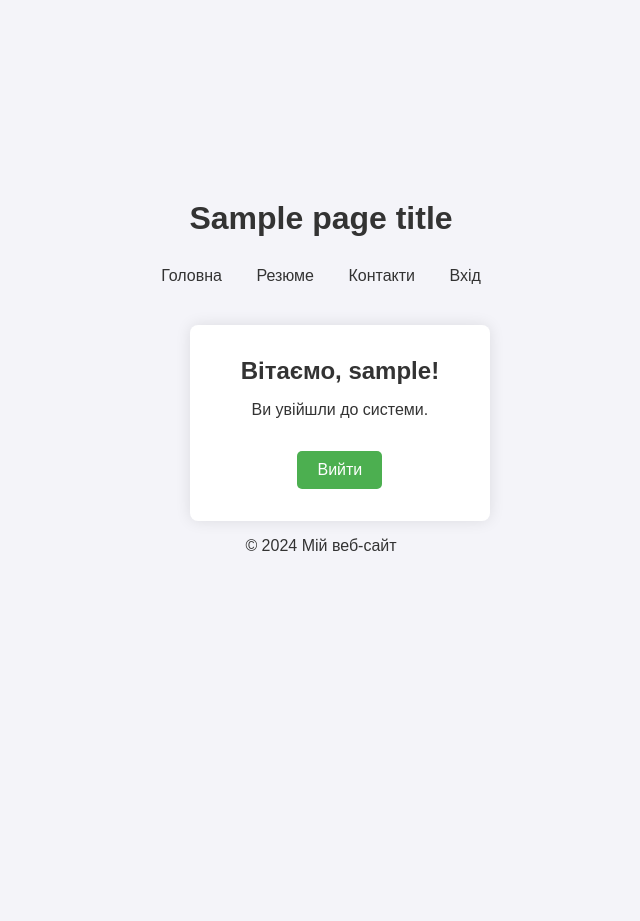
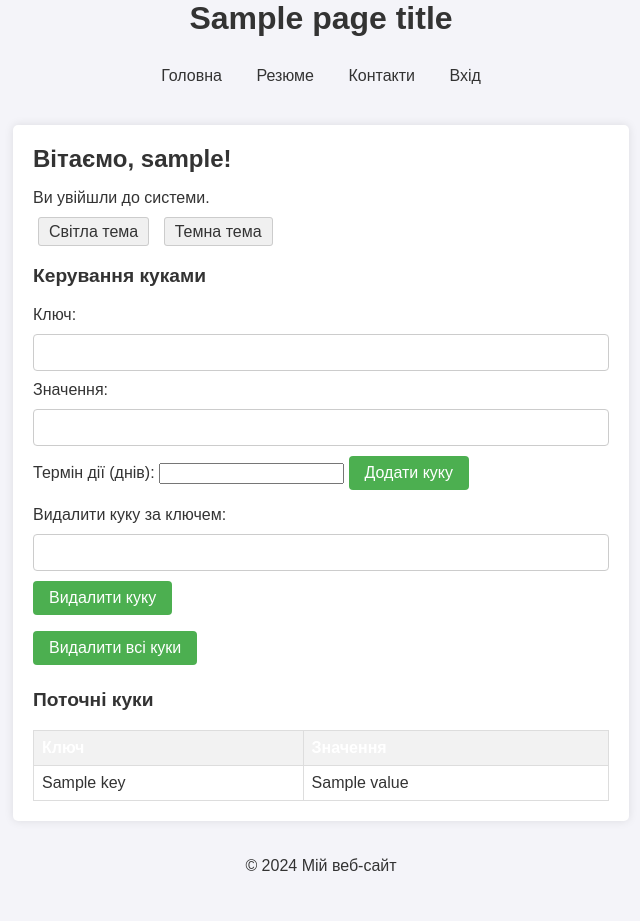
Before and after one commit to bakaipnu/flask-app, a Python web app: template app/users/templates/profile.html in a window 1280 px wide. Shown: the whole page, without its empty margins (319-959 px from the left). Before the commit the page ends 551 px from the top, so only its background shows below. Run offline with Jinja, Linux system fonts and the light colour scheme; the template is opened without the code that fills it: most values are stand-ins (such as "Sample title", 1, 10 or a date in 2020).

Commit message:
feat: added cookie managment and color scheme changing

```diff
--- a/app/static/css/style.css
+++ b/app/static/css/style.css
@@ -102,3 +102,117 @@
     display: inline-block;
     font-size: 1rem;
 }
+
+/* Profile Page Specific Styles */
+.profile-container {
+    background: #fff;
+    padding: 2rem;
+    margin-top: 20px;
+    box-shadow: 0px 0px 15px rgba(0, 0, 0, 0.1);
+    border-radius: 8px;
+    max-width: 600px;
+    margin: auto;
+    text-align: left;
+}
+
+.profile-container h3 {
+    margin-top: 1.5rem;
+    font-size: 1.2rem;
+}
+
+table {
+    width: 100%;
+    margin-top: 1rem;
+    border-collapse: collapse;
+}
+
+table, th, td {
+    border: 1px solid #ddd;
+    padding: 8px;
+    text-align: left;
+}
+
+th {
+    background-color: #4CAF50;
+    color: white;
+}
+
+button {
+    background-color: #4CAF50;
+    color: white;
+    border: none;
+    padding: 8px 16px;
+    border-radius: 4px;
+    cursor: pointer;
+}
+
+button:hover {
+    background-color: #45a049;
+}
+
+form {
+    margin-bottom: 1rem;
+}
+
+.light-theme {
+    background-color: #ffffff;
+    color: #333;
+}
+
+.light-theme .btn {
+    background-color: #f0f0f0;
+    color: #333;
+    border: 1px solid #ccc;
+    padding: 5px 10px;
+    margin: 5px;
+    text-decoration: none;
+    border-radius: 3px;
+}
+
+.light-theme .btn:hover {
+    background-color: #e0e0e0;
+}
+
+/* Dark Theme Styles */
+.dark-theme {
+    background-color: #333;
+    color: #f0f0f0;
+}
+
+.dark-theme .btn {
+    background-color: #555;
+    color: #f0f0f0;
+    border: 1px solid #777;
+    padding: 5px 10px;
+    margin: 5px;
+    text-decoration: none;
+    border-radius: 3px;
+}
+
+.dark-theme .btn:hover {
+    background-color: #666;
+}
+
+.profile-container {
+    max-width: 600px;
+    margin: 20px auto;
+    padding: 20px;
+    border-radius: 5px;
+    box-shadow: 0px 0px 10px rgba(0, 0, 0, 0.1);
+}
+
+table {
+    width: 100%;
+    border-collapse: collapse;
+    margin-top: 10px;
+}
+
+table, th, td {
+    border: 1px solid #ddd;
+    padding: 8px;
+}
+
+th {
+    background-color: #f2f2f2;
+    text-align: left;
+}
--- a/app/users/templates/profile.html
+++ b/app/users/templates/profile.html
@@ -1,12 +1,59 @@
 {% extends "base.html" %}
 
 {% block content %}
-<div class="profile-container">
+<div class="profile-container {% if request.cookies.get('color_scheme') == 'dark' %}dark-theme{% else %}light-theme{% endif %}">
     <h2>Вітаємо, {{ username }}!</h2>
     <p>Ви увійшли до системи.</p>
 
-    <form action="{{ url_for('users.logout') }}" method="post">
-        <button type="submit" class="logout-button">Вийти</button>
+    <div class="color-scheme-buttons">
+        <a href="{{ url_for('users.set_color_scheme', scheme='light') }}" class="btn">Світла тема</a>
+        <a href="{{ url_for('users.set_color_scheme', scheme='dark') }}" class="btn">Темна тема</a>
+    </div>
+
+    <h3>Керування куками</h3>
+
+    <form action="{{ url_for('users.profile') }}" method="post">
+        <input type="hidden" name="action" value="add">
+        <label for="key">Ключ:</label>
+        <input type="text" id="key" name="key" required>
+
+        <label for="value">Значення:</label>
+        <input type="text" id="value" name="value" required>
+
+        <label for="days">Термін дії (днів):</label>
+        <input type="number" id="days" name="days" min="1" required>
+
+        <button type="submit">Додати куку</button>
     </form>
+
+    <form action="{{ url_for('users.profile') }}" method="post">
+        <input type="hidden" name="action" value="delete_key">
+        <label for="delete_key">Видалити куку за ключем:</label>
+        <input type="text" id="delete_key" name="delete_key" required>
+        <button type="submit">Видалити куку</button>
+    </form>
+
+    <form action="{{ url_for('users.profile') }}" method="post">
+        <input type="hidden" name="action" value="delete_all">
+        <button type="submit">Видалити всі куки</button>
+    </form>
+
+    <h3>Поточні куки</h3>
+    <table>
+        <thead>
+            <tr>
+                <th>Ключ</th>
+                <th>Значення</th>
+            </tr>
+        </thead>
+        <tbody>
+            {% for key, value in cookies.items() %}
+            <tr>
+                <td>{{ key }}</td>
+                <td>{{ value }}</td>
+            </tr>
+            {% endfor %}
+        </tbody>
+    </table>
 </div>
 {% endblock %}
```
Also changed, not shown: app/users/views.py (+60 -5 lines).
